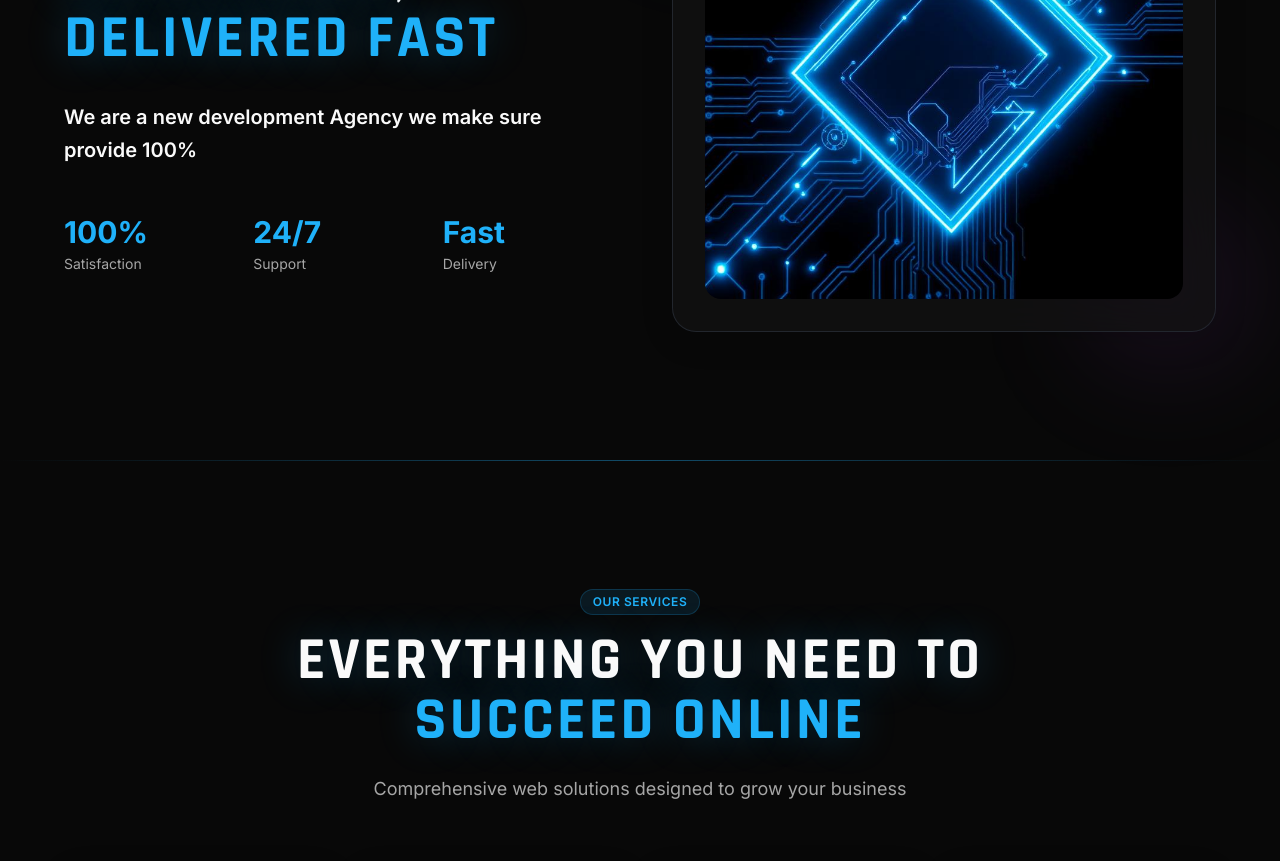
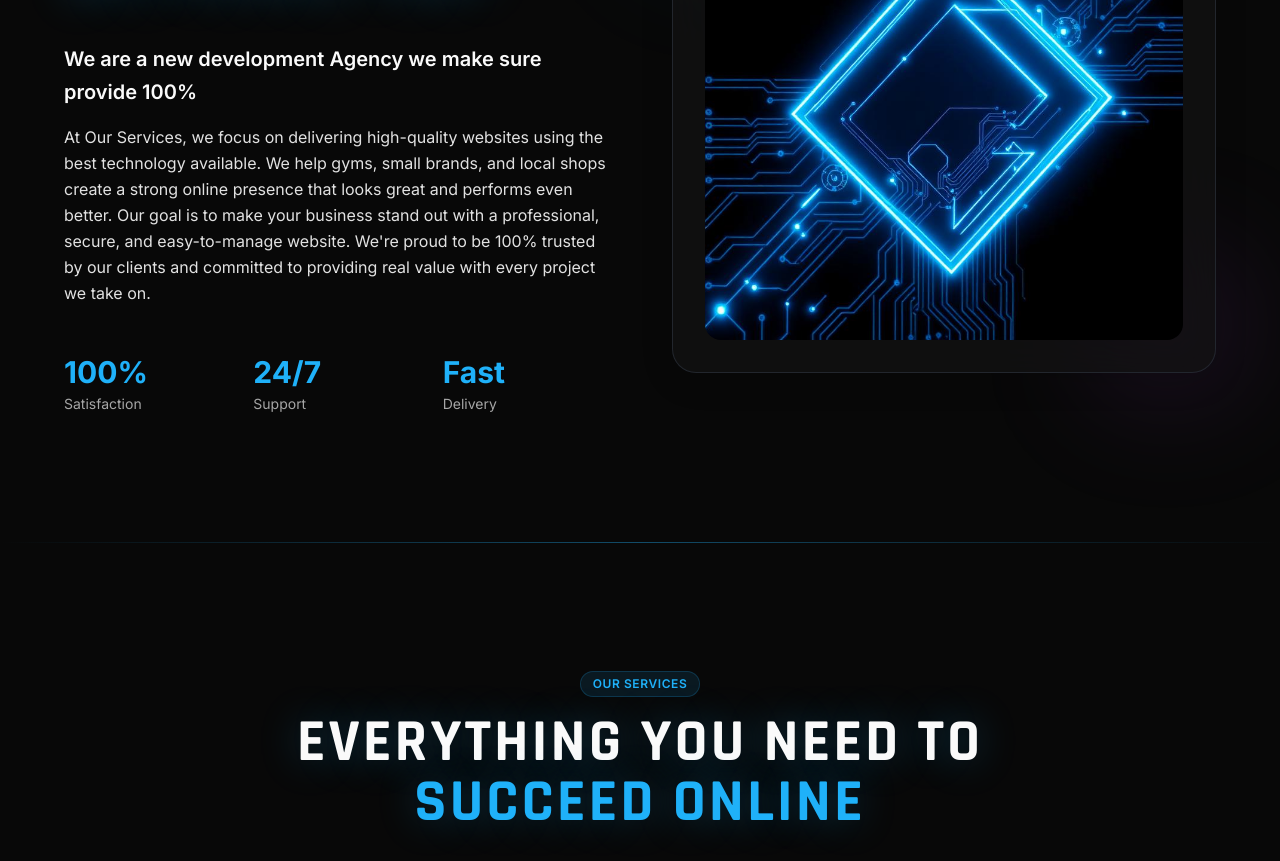
Before and after one commit to After777/synthwave-core-hub, a React (Vite) app: page / in a window 1280 px wide. Shown: the part 1140-2001 px from the top of the page. Built offline with nearby package versions, Linux system fonts and the light colour scheme; the HTML template or start-up script is replaced by a standard one.

Commit message:
Update About Us text

```diff
--- a/src/components/About.tsx
+++ b/src/components/About.tsx
@@ -25,6 +25,10 @@ const About = () => {
             <div className="space-y-4">
               <p className="text-xl text-foreground font-semibold leading-relaxed">
                 We are a new development Agency we make sure provide 100%
+              </p>
+
+              <p className="text-base text-foreground/90 leading-relaxed">
+                At Our Services, we focus on delivering high-quality websites using the best technology available. We help gyms, small brands, and local shops create a strong online presence that looks great and performs even better. Our goal is to make your business stand out with a professional, secure, and easy-to-manage website. We're proud to be 100% trusted by our clients and committed to providing real value with every project we take on.
               </p>
             </div>
 
```
